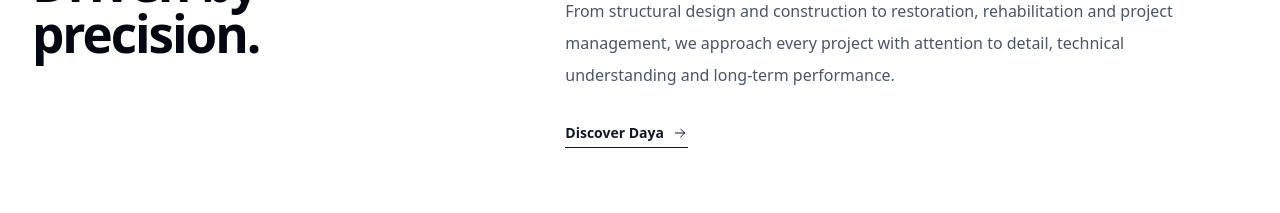
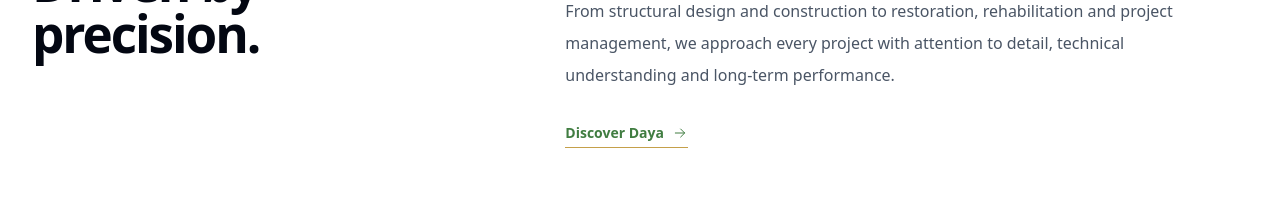
Before and after one commit to Sumolegen/Construction-Website, a Next.js app: page / in a window 1280 px wide. Shown: the part 1300-1513 px from the top of the page. Built offline with nearby package versions, Linux system fonts and the light colour scheme.

Commit message:
AboutPreview-updated

```diff
--- a/src/Components/sections/AboutPreview.tsx
+++ b/src/Components/sections/AboutPreview.tsx
@@ -7,7 +7,6 @@
     <section className="bg-white py-24 sm:py-28 lg:py-32">
       <Container>
         <div className="grid gap-12 lg:grid-cols-12 lg:gap-16">
-          {/* Section heading */}
           <div className="lg:col-span-4">
             <SectionHeading
               eyebrow="About Daya"
@@ -15,7 +14,6 @@
             />
           </div>
 
-          {/* Content */}
           <div className="lg:col-span-7 lg:col-start-6">
             <div className="max-w-2xl">
               <p className="font-[var(--font-primary)] text-2xl font-medium leading-tight tracking-tight text-gray-900 sm:text-3xl">
@@ -33,7 +31,7 @@
 
               <Link
                 href="/about"
-                className="group mt-8 inline-flex items-center gap-2 border-b border-gray-900 pb-1 font-[var(--font-primary)] text-sm font-semibold text-gray-900 transition-all duration-300 hover:border-gray-500 hover:text-gray-600"
+                className="group mt-8 inline-flex items-center gap-2 border-b border-brand-primary pb-1 font-[var(--font-primary)] text-sm font-semibold text-brand-secondary transition-all duration-300 hover:border-brand-secondary hover:text-brand-secondary"
               >
                 <span>Discover Daya</span>
 
```
